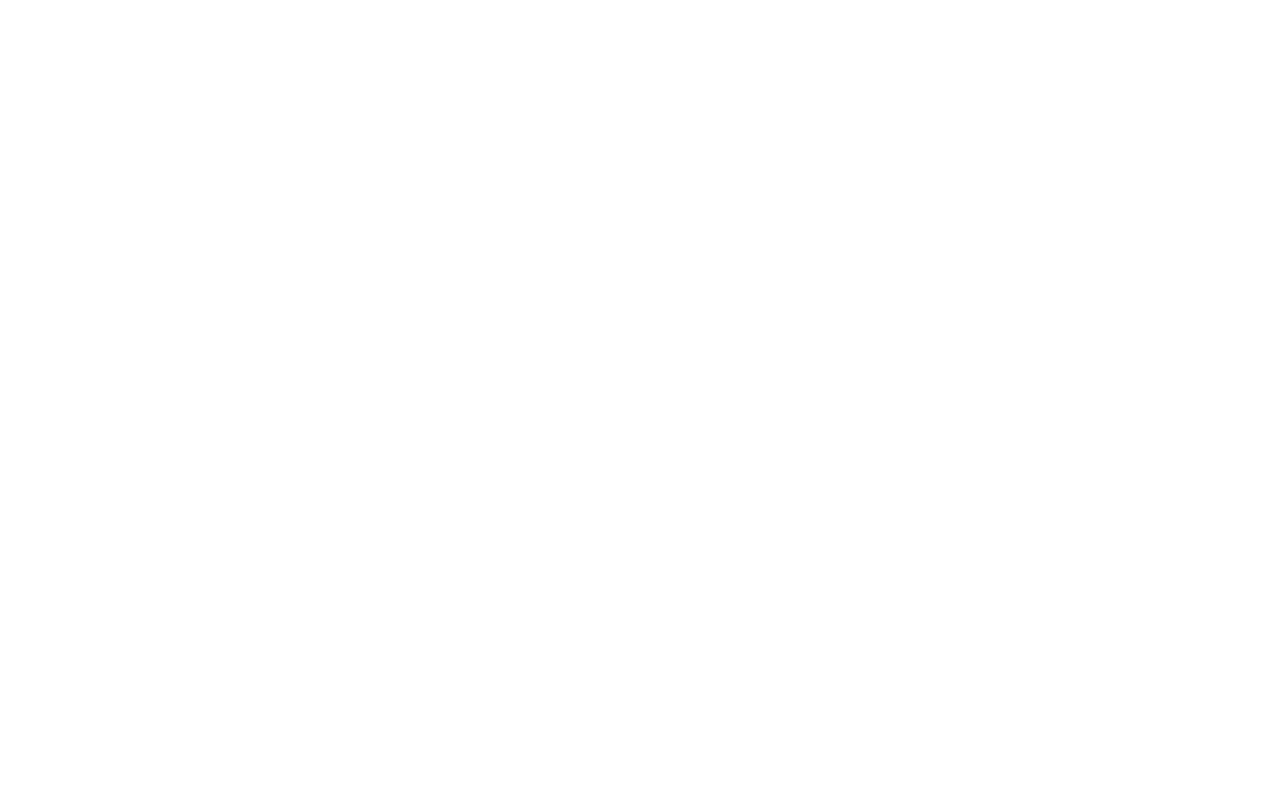
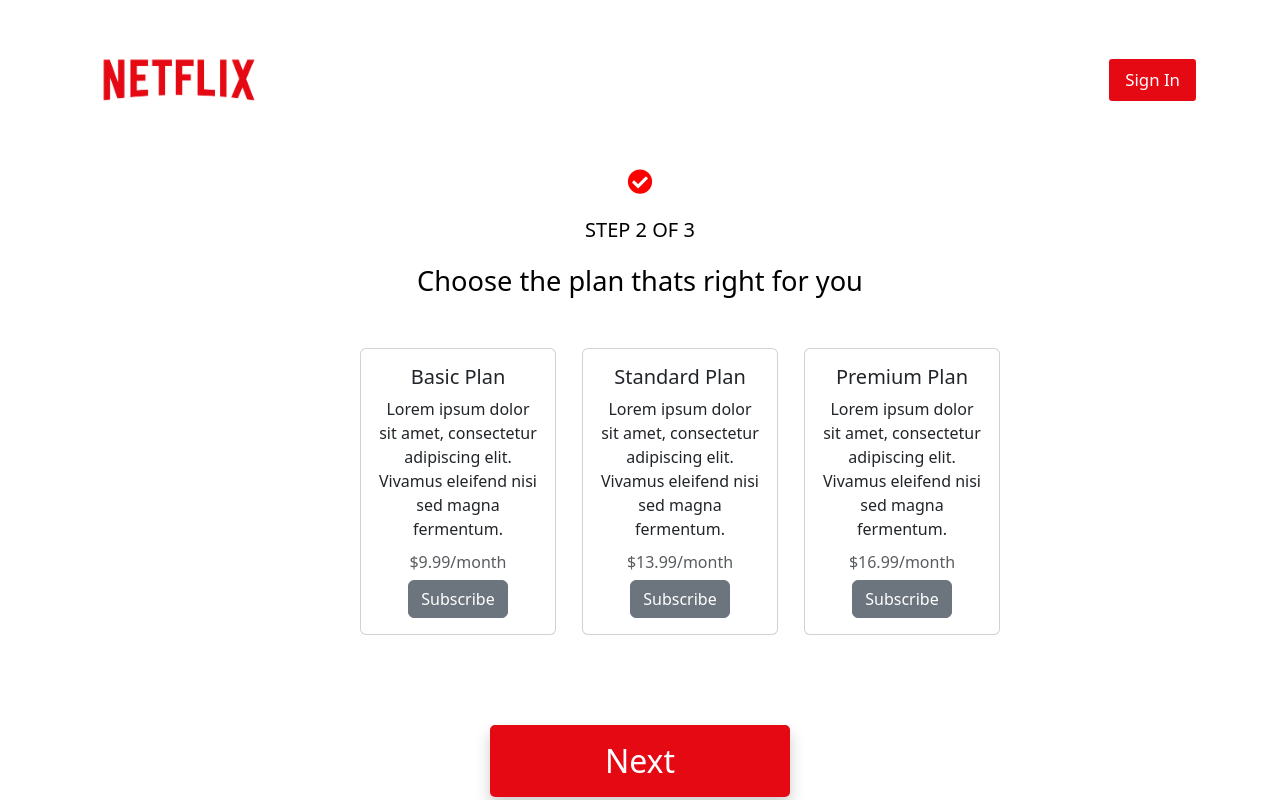
Before and after one commit to sejal3003/NetflixClone, a React (Create React App) app: page /plan in a window 1280 px wide. Before the commit this address had no page. Built offline with nearby package versions, Linux system fonts and the light colour scheme.

Commit message:
Added the Plan Page and did changes in style of loginPage

```diff
--- a/src/App.js
+++ b/src/App.js
@@ -1,20 +1,20 @@
-import React from 'react'
-import {Route,Routes } from 'react-router-dom'
-import './App.css'
-import Login from './pages/Login'
-import Signup from './pages/Signup'
-import Home from './pages/Home'
-import Subscription from './pages/Subscription'
+import React from "react";
+import { Route, Routes } from "react-router-dom";
+import "./App.css";
+import Login from "./pages/Login";
+import Signup from "./pages/Signup";
+import Home from "./pages/Home";
+import Subscription from "./pages/Subscription";
+import Plan from "./pages/Plan";
 
 export default function App() {
   return (
-
-      <Routes>
-        <Route exact path="/login" element={<Login />} />
-        <Route exact path="/" element={<Signup />} />
-      <Route exact path="/Home" element={<Home />} />
-      <Route exact path="/Subscription" element={<Subscription/>}/>
-      </Routes>
-
-  )
+    <Routes>
+      <Route exact path="/login" element={<Login />} />
+      <Route exact path="/" element={<Signup />} />
+      <Route exact path="/home" element={<Home />} />
+      <Route exact path="/subscription" element={<Subscription />} />
+      <Route exact path="/plan" element={<Plan />} />
+    </Routes>
+  );
 }
--- a/src/components/BackgroundImage.jsx
+++ b/src/components/BackgroundImage.jsx
@@ -1,6 +1,5 @@
 import React from 'react'
 import background from "../assets/login.jpg"
-import styled from 'styled-components'
 export default function BackgroundImage() {
     return (
         <div className="background">
--- a/src/index.css
+++ b/src/index.css
@@ -61,12 +61,22 @@ body::-webkit-scrollbar {
 .signupPageContainer .signupPageBody .signupPageBodytext {
   gap: 2rem;
   text-align: center;
-  font-size: 2rem;
+  font-size: 2rem !important;
   color:white;
 }
 .signupPageBodytext h1 {
   padding: 0 25rem;
+  font-size: 3.5rem;
 }
+.signupPageBodytext h4{
+  font-size: 1.5rem;
+  font-weight: 400;
+}
+.signupPageBodytext h6{
+font-size: 1rem;
+}
+
+
 
 .signupPageBody .form {
   display: flex;
--- a/src/index.js
+++ b/src/index.js
@@ -3,7 +3,8 @@ import ReactDOM from 'react-dom/client';
 import './index.css';
 import App from './App';
 import { BrowserRouter } from 'react-router-dom';
-
+import "bootstrap/dist/css/bootstrap.min.css";
+import "bootstrap/dist/js/bootstrap.min.js";
 
 const root = ReactDOM.createRoot(document.getElementById('root'));
 root.render(
--- a/src/pages/Login.css
+++ b/src/pages/Login.css
@@ -30,10 +30,9 @@ body::-webkit-scrollbar {
   justify-content: center;
   align-items: center;
   background-color: #000;
-
 }
 
-.loginForm-container .content{
+.loginForm-container .content {
   position: absolute;
   background-color: rgba(0, 0, 0, 0.5);
   height: 100vh;
@@ -42,10 +41,9 @@ body::-webkit-scrollbar {
   grid-template-rows: 15vh 85vh;
 }
 .loginForm-container .loginFormBody {
-
   display: flex;
   justify-content: center;
-  align-items:center ;
+  align-items: center;
   flex-direction: column;
   max-width: 400px;
   height: 70vh;
@@ -53,7 +51,6 @@ body::-webkit-scrollbar {
   background-color: rgba(0, 0, 0, 0.6);
   border-radius: 10px;
   box-shadow: 0 0 20px rgba(0, 0, 0, 0.4);
-
 }
 .loginFormBody .loginForm input {
   display: flex;
@@ -65,14 +62,12 @@ body::-webkit-scrollbar {
   border: none;
   border-radius: 5px;
   font-size: 1rem;
-
-
 }
 .loginFormBody .loginForm input:focus {
   outline: none;
 }
 
-.loginFormBody{
+.loginFormBody {
   margin: 100px 50px 50px 150px;
   background-color: rgba(0, 0, 0, 0.6);
   color: #fff;
@@ -83,24 +78,30 @@ body::-webkit-scrollbar {
 }
 
 .loginFormBody .loginForm {
-   padding: 0.5rem 2rem;
+  position: relative;
   display: flex;
   justify-content: center;
   flex-direction: column;
-  align-items: center;
+  align-items:center;
   color: white;
-  height: 2rem;
   cursor: pointer;
   font-weight: bolder;
   font-size: 1.05rem;
   text-align: center;
   width: fit-content;
-  margin: 12px;
 
 }
-.loginTitle{
-    color: white;
+.forgot-password-link{
+  font-size:  0.875rem;
+  font-weight: 400;
+  color: #fff;
+  text-decoration: none;
+  padding-top: 2px;
+  margin-top: 10px;
+  cursor: pointer;
 }
+
+
 .loginForm button {
   width: 100%;
   padding: 12px;
--- a/src/pages/Login.jsx
+++ b/src/pages/Login.jsx
@@ -2,26 +2,27 @@ import React from "react";
 import BackgroundImage from "../components/BackgroundImage";
 import Header from "../components/Header";
 import { useState } from "react";
+import { Link } from "react-router-dom";
 import { useNavigate } from "react-router-dom";
 import "./Login.css";
-// import "bootstrap/dist/css/bootstrap.min.css";
+
 export default function Login() {
-  const navigate=useNavigate();
+  const navigate = useNavigate();
   const [formValues, setFormValues] = useState({
     email: "",
     password: "",
   });
   const handleLogIn = async () => {
     console.log(formValues);
-    navigate('/Subscription');
+    navigate("/subscription");
   };
   return (
     <div className="loginForm-container">
       <BackgroundImage />
       <div className="content">
         <Header />
-        <div className="loginFormBody flex-column a-center j-center ">
-          <div className="loginTitle flex-column a-center j-center">
+        <div className="d-flex justify-content-center">
+          <div className="loginFormBody flex column a-center j-between ">
             <div className="loginForm ">
               <h2>Log In</h2>
               <input
@@ -51,6 +52,12 @@ export default function Login() {
               />
 
               <button onClick={handleLogIn}>Log In</button>
+              <div>
+                {/* Forgot Password Link */}
+                <Link to="/forgot-password" className="forgot-password-link">
+                  Forgot Password?
+                </Link>
+              </div>
             </div>
           </div>
         </div>
--- /dev/null
+++ b/src/pages/Plan.css
@@ -0,0 +1,74 @@
+.plans{
+    position: relative;
+    justify-content: center;
+    height: 100vh;
+    background-color: white;
+    color: black;
+    position: relative;
+}
+.plans .content{
+  position: absolute;
+  top: 0;
+  left: 0;
+  height: 100vh;
+  width: 100vw;
+  display: grid;
+  grid-template-rows: 15vh 85vh;
+  padding: 20px;
+  }
+
+.planPageBody{
+    max-width: 600px;
+    padding: 20px;
+    text-align: center;
+}
+.planPageBody h5{
+    font-weight: 500;
+    padding: 15px;
+  }
+  .planPageBody h2{
+    font-size: 1.7rem;
+  }
+  .planPageBody .nextButton  {
+    padding: 12px 20px;
+    background-color: #e50914;
+    color: #fff;
+    border: none;
+    border-radius: 5px;
+    font-size: 2rem;
+    cursor: pointer;
+    width: 300px;
+    margin: 40px;
+    box-shadow: 0px  8px 16px 0 rgba(0, 0, 0,  0.2);
+    transition: all 0.3s ease-in-out;
+  }
+
+  .planPageBody button:hover {
+    background-color: rgb(246, 87, 59);
+
+  }
+  /* SubscriptionCards.css */
+
+.subscription-cards {
+  display: flex;
+  flex-direction: row;
+  justify-content: flex-start; /* Center the cards horizontally */
+  gap: 26px; /* Add gap between the cards */
+  margin-top: 50px;
+  width: 40rem;
+  margin-bottom: 50px;
+  box-sizing: content-box;
+
+
+}
+
+
+
+.subscription-button {
+
+  width: 100% !important;
+  text-align: center;
+  margin:auto;
+  margin-top:10%;
+  padding: 12px;
+}
--- /dev/null
+++ b/src/pages/Plan.jsx
@@ -0,0 +1,73 @@
+import React from "react";
+import Header from "../components/Header";
+import { useNavigate } from "react-router-dom";
+import { Card, Button } from "react-bootstrap";
+import "./Plan.css";
+
+const Plan = () => {
+  const navigate = useNavigate();
+  return (
+    <div className="plans">
+      <div className="content">
+        <Header />
+        <div className="d-flex justify-content-center">
+          <div className="planPageBody">
+            <i
+              className="fas fa-check-circle"
+              style={{ color: "red", fontSize: "25px", padding: "9px" }}
+            ></i>
+            <h5>STEP 2 OF 3</h5>
+            <h2>Choose the plan thats right for you</h2>
+
+            <div className="subscription-cards  ">
+              <Card style={{ width: "60rem" }}>
+                <Card.Body>
+                  <Card.Title>Basic Plan</Card.Title>
+                  <Card.Text>
+                    Lorem ipsum dolor sit amet, consectetur adipiscing elit.
+                    Vivamus eleifend nisi sed magna fermentum.
+                  </Card.Text>
+                  <Card.Subtitle className="mb-2 text-muted">
+                    $9.99/month
+                  </Card.Subtitle>
+                  <Button variant="secondary">Subscribe</Button>
+                </Card.Body>
+              </Card>
+              <Card style={{ width: "60rem" }}>
+                <Card.Body>
+                  <Card.Title>Standard Plan</Card.Title>
+                  <Card.Text>
+                    Lorem ipsum dolor sit amet, consectetur adipiscing elit.
+                    Vivamus eleifend nisi sed magna fermentum.
+                  </Card.Text>
+                  <Card.Subtitle className="mb-2 text-muted">
+                    $13.99/month
+                  </Card.Subtitle>
+                  <Button variant="secondary">Subscribe</Button>
+                </Card.Body>
+              </Card>
+              <Card style={{ width: "60rem" }}>
+                <Card.Body>
+                  <Card.Title>Premium Plan</Card.Title>
+                  <Card.Text>
+                    Lorem ipsum dolor sit amet, consectetur adipiscing elit.
+                    Vivamus eleifend nisi sed magna fermentum.
+                  </Card.Text>
+                  <Card.Subtitle className="mb-2 text-muted">
+                    $16.99/month
+                  </Card.Subtitle>
+                  <Button variant="secondary">Subscribe</Button>
+                </Card.Body>
+                </Card>
+
+            </div>
+              <button className="nextButton" onClick={() => navigate("/")}>Next</button>
+
+          </div>
+        </div>
+      </div>
+    </div>
+  );
+};
+
+export default Plan;
--- a/src/pages/Signup.jsx
+++ b/src/pages/Signup.jsx
@@ -15,7 +15,7 @@ export default function Signup() {
   });
   const handleSignIn = async () => {
     console.log(formValues);
-    navigate('/Subscription');
+    navigate('/subscription');
  }
 
 
@@ -24,6 +24,7 @@ export default function Signup() {
       <BackgroundImage />
       <div className="content">
         <Header login />
+
         <div className="signupPageBody flex column a-center j-center">
           <div className="signupPageBodytext flex column">
             <h1>Unlimited movies,TV shows and more</h1>
--- a/src/pages/Subscription.css
+++ b/src/pages/Subscription.css
@@ -24,9 +24,7 @@ body{
   grid-template-rows: 15vh 85vh;
   }
 
-
-
-  .subscriptionBody {
+.subscriptionBody {
     max-width: 400px;
     padding: 20px;
     text-align: center;
--- a/src/pages/Subscription.jsx
+++ b/src/pages/Subscription.jsx
@@ -9,7 +9,7 @@ export default function Subscription() {
     <div className="subscription">
      <div className="content">
       <Header />
-
+     <div className="d-flex justify-content-center">
       <div className="subscriptionBody">
       <i className="fas fa-check-circle" style={{ color: "red", fontSize: "25px", padding: "20px" }}></i>
         <h5>STEP 1 OF 3</h5>
@@ -20,7 +20,7 @@ export default function Subscription() {
           onSubmit={(e) => {
             e.preventDefault();
             alert("Thank you for subscribing!");
-            navigate("/");
+            navigate("/plan");
           }}
         ></form>
 
@@ -29,7 +29,8 @@ export default function Subscription() {
         <p> <i className="fas fa-check icons" style={{ color: 'red', verticalAlign: 'middle' }}></i>No commitments, cancel anytime.</p>
         <p> <i className="fas fa-check icons" style={{ color: 'red' }}></i>Everything on Netflix for one low price.</p>
 
-        <button onClick={() => navigate("/")}>Next</button>
+            <button onClick={() => navigate("/plan")}>Next</button>
+            </div>
       </div>
       </div>
       </div>
```
